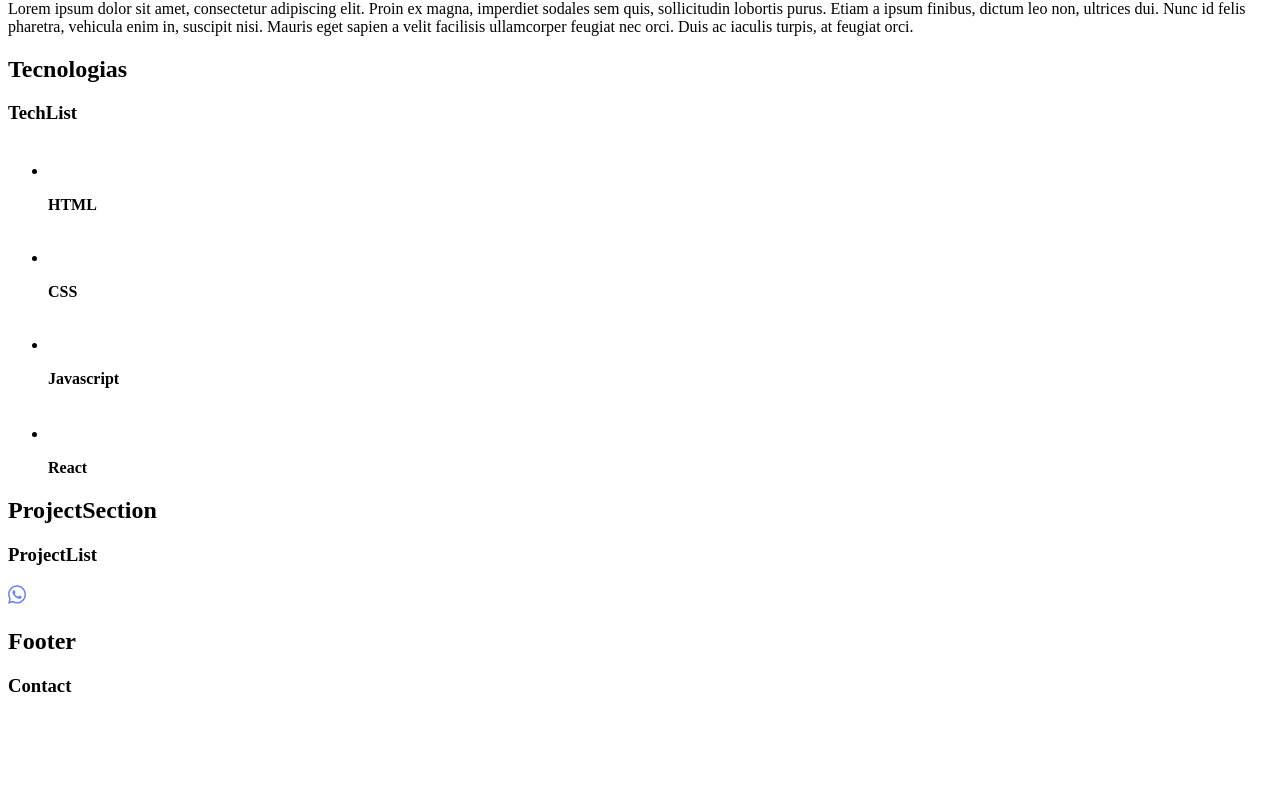
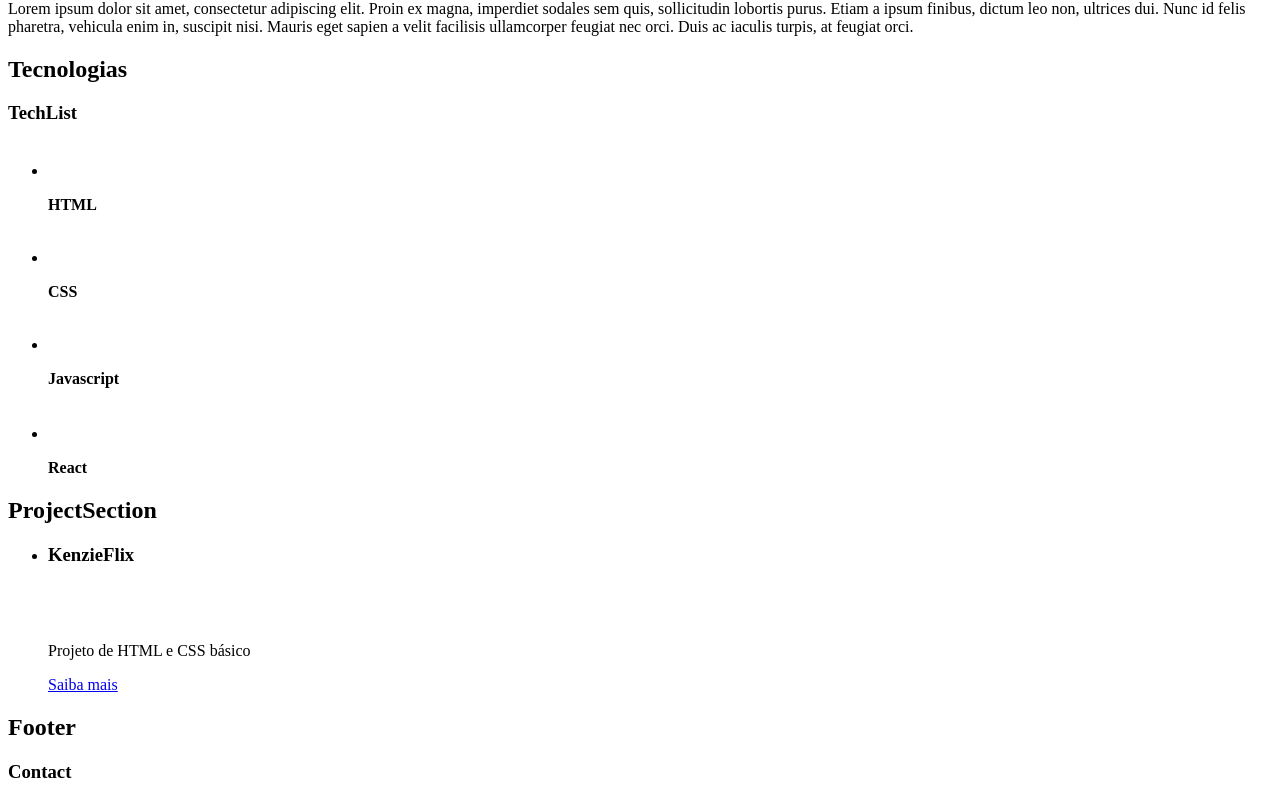
Before and after one commit to ipullynnhah/m3-s1-entrega-porfolio-ipullynnhah, a React (Vite) app: page / in a window 1280 px wide. Shown: the part 622-1423 px from the top of the page. Before the commit the page ends 1337 px from the top, so only its background shows below. Built offline with nearby package versions, Linux system fonts and the light colour scheme.

Commit message:
feat: implement link icon component

```diff
--- a/src/components/ProjectSection/ProjectList/ProjectCard/index.jsx
+++ b/src/components/ProjectSection/ProjectList/ProjectCard/index.jsx
@@ -1,10 +1,15 @@
+import githubIcon from "../../../../assets/github-icon-white.svg";
 import { LinkIcon } from "../../../fragments/LinkIcon/index.jsx";
-import whatsappIcon from "../../../../assets/whatsapp-icon.svg";
 
-export function ProjectCard() {
+export function ProjectCard({ name, link, repo, description }) {
   return (
-    <div>
-      <LinkIcon name={"WhatsApp"} url={"https://wa.me"} icon={whatsappIcon} />
-    </div>
+    <li>
+      <div>
+        <h3>{name}</h3>
+        <LinkIcon name={name} url={repo} icon={githubIcon} />
+      </div>
+      <p>{description}</p>
+      <a href={link}>Saiba mais</a>
+    </li>
   );
 }
--- a/src/components/ProjectSection/ProjectList/index.jsx
+++ b/src/components/ProjectSection/ProjectList/index.jsx
@@ -1,11 +1,16 @@
-import { ProjectCard } from "./ProjectCard"; // TODO: need to add #projects to this
+import { ProjectCard } from "./ProjectCard";
+import { projects } from "../../../data/projects.js"; // TODO: need to add #projects to this
 
 // TODO: need to add #projects to this
 export function ProjectList() {
   return (
-    <>
-      <h3>ProjectList</h3>
-      <ProjectCard />
-    </>
+    <ul>
+      <ProjectCard
+        name={projects[0].name}
+        link={projects[0].link}
+        repo={projects[0].repo}
+        description={projects[0].description}
+      />
+    </ul>
   );
 }
```
